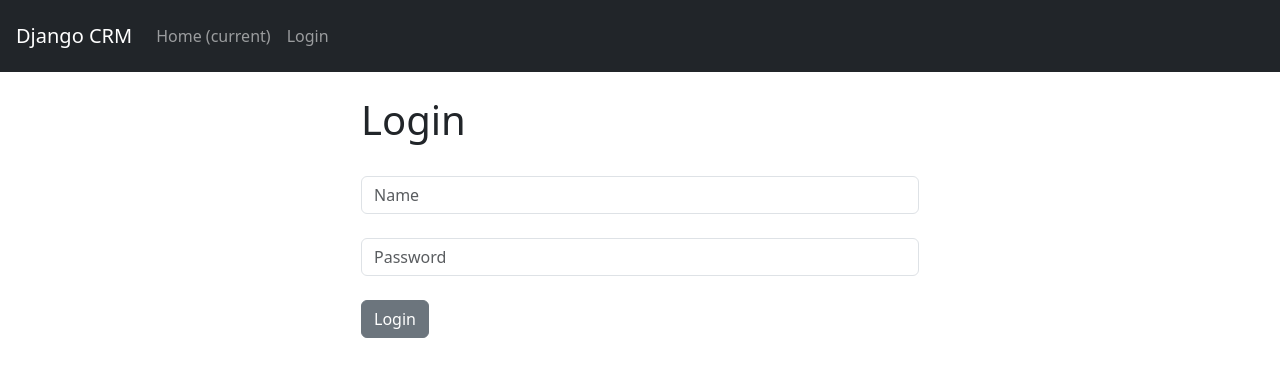
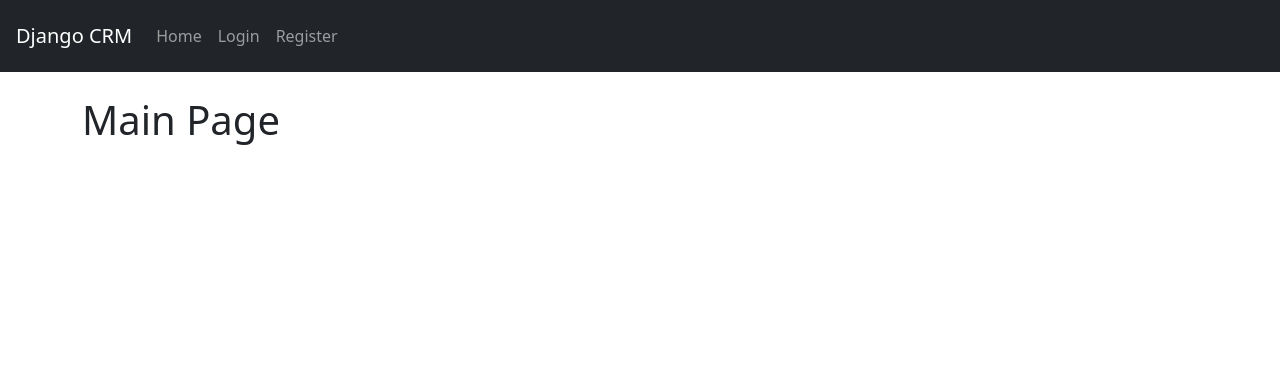
Before and after one commit to muzychka20/CRM, a Django app: page / in a window 1280 px wide. Shown: the top 377 px of the page. Run offline with Django 5.2, Linux system fonts and the light colour scheme.

Commit message:
ref: login

```diff
--- a/crm/website/templates/home.html
+++ b/crm/website/templates/home.html
@@ -2,20 +2,8 @@
 
 {% block content %}
     {% if user.is_authenticated %}
-        <h1>Hello World!</h1>
+        <h1>Hello User</h1>
     {% else %}
-        <div class="col-md-6 offset-md-3">
-            <h1>Login</h1> <br>
-            <form method="POST" action="{% url 'home' %}">
-                {% csrf_token %}
-                <div class="form-group">
-                    <input type="text" class="form-control" placeholder="Name" name="lll" required>
-                </div> <br>
-                <div class="form-group">
-                    <input type="password" class="form-control" placeholder="Password" name="password" required>
-                </div> <br>
-                <button type="submit" class="btn btn-secondary">Login</button>
-            </form>
-        </div>
+        <h1>Main Page</h1>
     {% endif %}
 {% endblock %}
--- a/crm/website/templates/navbar.html
+++ b/crm/website/templates/navbar.html
@@ -6,7 +6,7 @@
   <div class="collapse navbar-collapse justify-content-between" id="navbarSupportedContent">
     <ul class="navbar-nav mr-auto">
       <li class="nav-item active">
-        <a class="nav-link" href="{% url 'home' %}">Home <span class="sr-only">(current)</span></a>
+        <a class="nav-link" href="{% url 'home' %}">Home</a>
       </li>
       {% if user.is_authenticated %}
         <li class="nav-item">
@@ -14,7 +14,10 @@
         </li>
       {% else %}
         <li class="nav-item">
-          <a class="nav-link" href="{% url 'home' %}">Login</a>
+          <a class="nav-link" href="{% url 'login' %}">Login</a>
+        </li>
+        <li class="nav-item">
+          <a class="nav-link" href="{% url 'register' %}">Register</a>
         </li>
       {% endif %}
     </ul>
--- /dev/null
+++ b/crm/website/templates/register.html
@@ -0,0 +1,5 @@
+{% extends 'base.html' %}
+
+{% block content %}
+  <h1>Register</h1>
+{% endblock %}
--- a/crm/website/urls.py
+++ b/crm/website/urls.py
@@ -4,6 +4,7 @@ from . import views
 
 urlpatterns = [
     path('', views.home, name='home'),
-    # path('login/', views.login_user, name='login'),
+    path('login/', views.login_user, name='login'),
     path('logout/', views.logout_user, name='logout'),
+    path('register/', views.register_user, name='register'),
 ]
--- a/crm/website/views.py
+++ b/crm/website/views.py
@@ -3,10 +3,15 @@ from django.shortcuts import render, redirect
 from django.contrib.auth import authenticate, login, logout
 from django.contrib import messages
 
+
 def home(request):
-    # Check to see if logging in
+    return render(request, 'home.html', {})
+
+
+def login_user(request):
     if request.method == 'POST':
-        username = request.POST['lll']
+        print('r')
+        username = request.POST['username']
         password = request.POST['password']
         # Authenticate
         user = authenticate(request, username=username, password=password)
@@ -16,16 +21,17 @@ def home(request):
             return redirect('home')
         else:
             messages.success(request, 'There was an error! Please try again...')
-            return redirect('home')
+            return redirect('login')
     else:
-        return render(request, 'home.html', {})
-
-
-# def login_user(request):
-#     pass
+        print('e')
+        return render(request, 'login.html', {})
 
 
 def logout_user(request):
     logout(request)
     messages.success(request, "You have been logged out...")
     return redirect('home')
+
+
+def register_user(request):
+    return render(request, 'register.html', {})
```
Also changed, not shown: crm/website/templates/login.html (added, +17 -0 lines).
